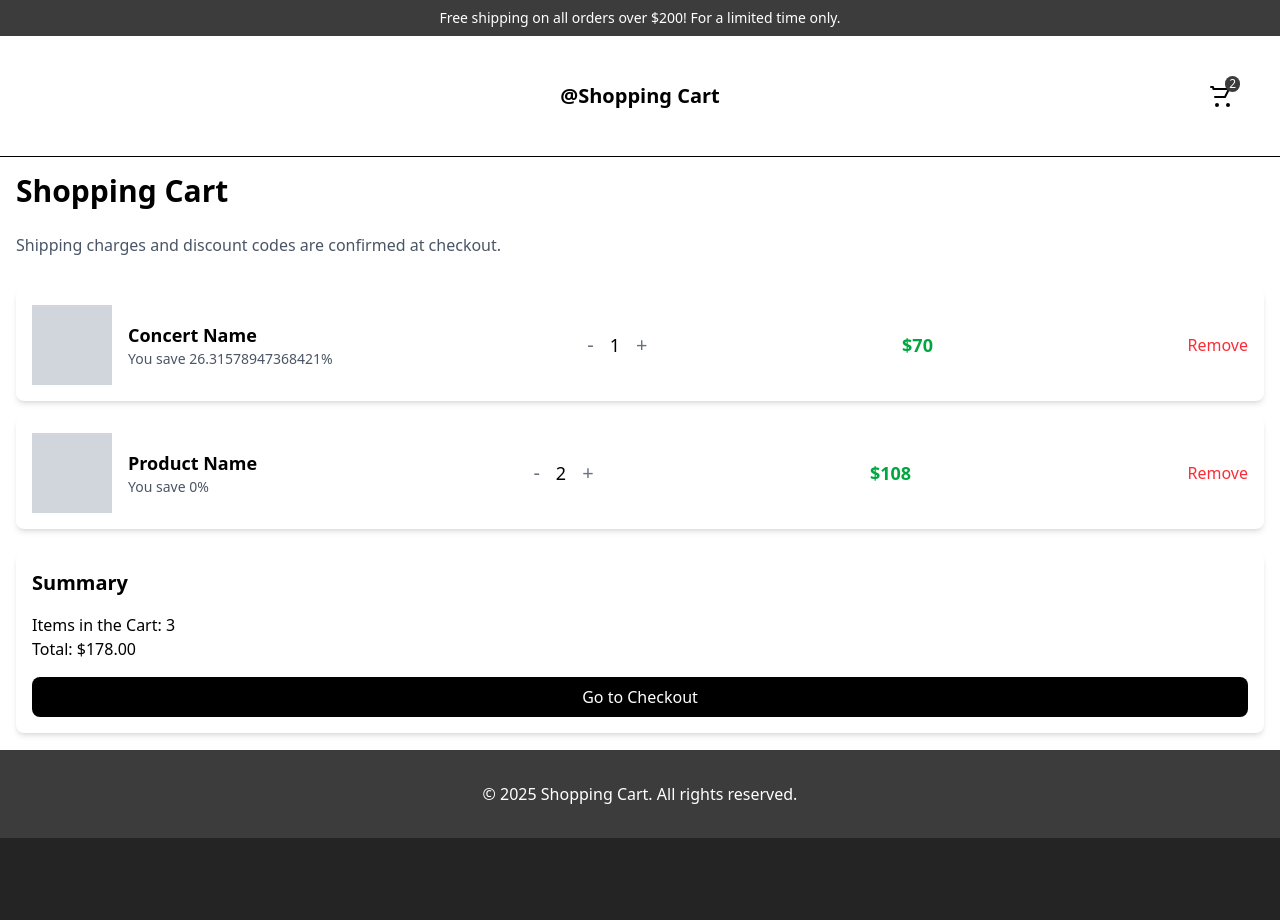
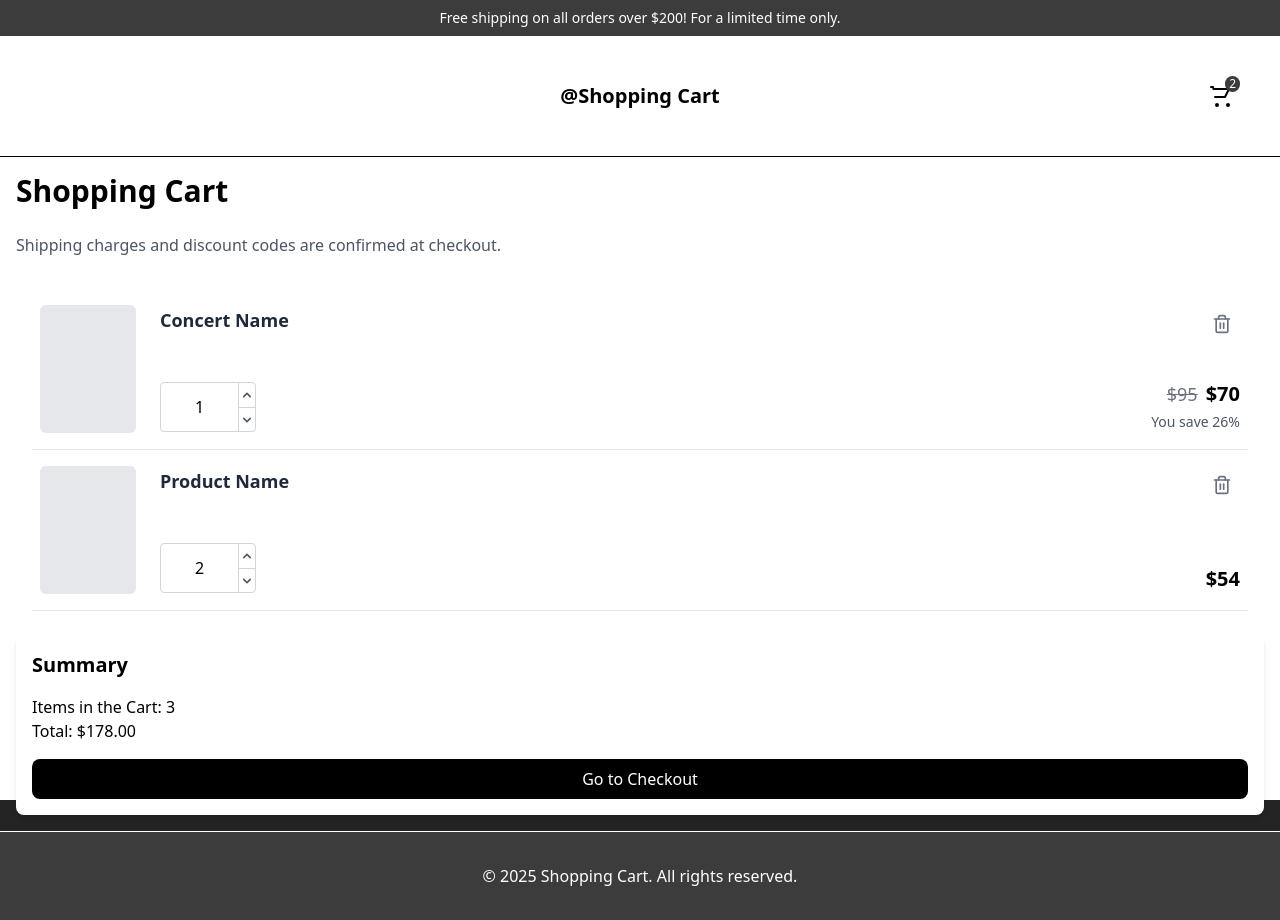
Before and after one commit to Sconde04/Shopping-Cart-Project, a React (Vite) app: page /cart in a window 1280 px wide. Before the commit the page ends 838 px from the top, so only its background shows below. Built offline with nearby package versions, Linux system fonts and the light colour scheme.

Commit message:
Upload shopping cart changes

```diff
--- a/src/components/CartItem.tsx
+++ b/src/components/CartItem.tsx
@@ -1,14 +1,17 @@
-// src/components/CartItem.tsx
 import React from 'react';
+import { FiTrash2 } from 'react-icons/fi';
+import { HiChevronUp, HiChevronDown } from 'react-icons/hi';
 
 type CartItemProps = {
   name: string;
-  price: number;
-  discountedPrice: number;
+  price?: number;
+  discountedPrice?: number;
   quantity: number;
   onIncrease: () => void;
   onDecrease: () => void;
   onRemove: () => void;
+  isFirst?: boolean;
+  isLast?: boolean;
 };
 
 const CartItem: React.FC<CartItemProps> = ({
@@ -19,24 +22,97 @@ const CartItem: React.FC<CartItemProps> = ({
   onIncrease,
   onDecrease,
   onRemove,
+  isFirst = false,
+  isLast = false,
 }) => {
+  const savedPercent = price && discountedPrice ? Math.round((1 - discountedPrice / price) * 100) : 0;
+  const hasDiscount = price && discountedPrice && discountedPrice < price;
+
+  // Aplicamos clases condicionales para los bordes redondeados
+  const containerClasses = `py-4 px-6 flex items-center bg-white ${
+    isFirst ? 'rounded-t-lg' : ''
+  } ${isLast ? 'rounded-b-lg' : ''}`;
+
   return (
-    <div className="flex items-center justify-between bg-white p-4 mb-4 rounded-lg shadow-md">
-      <div className="flex items-center space-x-4">
-        <div className="w-20 h-20 bg-gray-300"></div> {/* Placeholder image */}
-        <div>
-          <h3 className="text-lg font-semibold">{name}</h3>
-          <p className="text-sm text-gray-600">You save {((price - discountedPrice) / price) * 100}%</p>
+    <>
+      <div className={containerClasses}>
+        {/* 1. Imagen a la izquierda */}
+        <div className="flex-shrink-0 w-24 h-32 bg-gray-200 rounded-md" />
+
+        {/* 2. Contenido principal */}
+        <div className="flex-1 ml-6 flex">
+          {/* Columna izquierda con nombre y control de cantidad */}
+          <div className="flex-1">
+            {/* Título */}
+            <h3 className="text-lg font-semibold text-gray-800">{name}</h3>
+
+            {/* Control de cantidad */}
+            <div className="mt-12">
+              <div className="flex border border-gray-300 rounded w-24">
+                <input
+                  type="text"
+                  value={quantity}
+                  readOnly
+                  className="w-full text-center py-1"
+                />
+                <div className="flex flex-col border-l border-gray-300">
+                  <button
+                    onClick={onIncrease}
+                    className="flex items-center justify-center h-6 hover:bg-gray-100"
+                  >
+                    <HiChevronUp className="w-4 h-4 text-gray-600" />
+                  </button>
+                  <button
+                    onClick={onDecrease}
+                    className="flex items-center justify-center h-6 hover:bg-gray-100 border-t border-gray-300"
+                  >
+                    <HiChevronDown className="w-4 h-4 text-gray-600" />
+                  </button>
+                </div>
+              </div>
+            </div>
+          </div>
+
+          {/* Columna derecha con precio y botón eliminar */}
+          <div className="flex flex-col items-end justify-between">
+            {/* Botón eliminar */}
+            <button
+              onClick={onRemove}
+              className="p-2 hover:bg-gray-100 rounded-full"
+            >
+              <FiTrash2 className="w-5 h-5 text-gray-500" />
+            </button>
+
+            {/* Precio */}
+            <div className="text-right">
+              {hasDiscount && (
+                <div className="flex items-baseline justify-end space-x-2">
+                  <span className="text-lg text-gray-500 line-through">
+                    ${price.toFixed(0)}
+                  </span>
+                  <span className="text-xl font-bold text-black">
+                    ${discountedPrice.toFixed(0)}
+                  </span>
+                </div>
+              )}
+              {!hasDiscount && discountedPrice && (
+                <span className="text-xl font-bold text-black">
+                  ${discountedPrice.toFixed(0)}
+                </span>
+              )}
+              {hasDiscount && (
+                <p className="text-sm text-gray-600 mt-1">
+                  You save {savedPercent}%
+                </p>
+              )}
+            </div>
+          </div>
         </div>
       </div>
-      <div className="flex items-center space-x-4">
-        <button onClick={onDecrease} className="text-xl text-gray-500">-</button>
-        <span className="text-lg">{quantity}</span>
-        <button onClick={onIncrease} className="text-xl text-gray-500">+</button>
-      </div>
-      <div className="text-lg font-semibold text-green-600">${discountedPrice * quantity}</div>
-      <button onClick={onRemove} className="text-red-500">Remove</button>
-    </div>
+
+      {/* Separador, excepto para el último elemento */}
+      {!isLast && <div className="h-px bg-gray-200 mx-4" />}
+    </>
   );
 };
 
--- /dev/null
+++ b/src/components/OrderList.tsx
@@ -0,0 +1,44 @@
+// src/components/OrderList.tsx
+import React from 'react';
+import CartItem from './CartItem';
+
+type OrderListProps = {
+  items: Array<{
+    name: string;
+    price: number;
+    discountedPrice: number;
+    quantity: number;
+  }>;
+  onIncrease: (index: number) => void;
+  onDecrease: (index: number) => void;
+  onRemove: (index: number) => void;
+};
+
+const OrderList: React.FC<OrderListProps> = ({
+  items,
+  onIncrease,
+  onDecrease,
+  onRemove,
+}) => (
+  <div>
+    <h2 className="text-xl font-semibold mb-4">Your order</h2>
+    <div>
+      {items.map((item, i) => (
+        <CartItem
+          key={i}
+          name={item.name}
+          price={item.price}
+          discountedPrice={item.discountedPrice}
+          quantity={item.quantity}
+          onIncrease={() => onIncrease(i)}
+          onDecrease={() => onDecrease(i)}
+          onRemove={() => onRemove(i)}
+          isFirst={i === 0}
+          isLast={i === items.length - 1}
+        />
+      ))}
+    </div>
+  </div>
+);
+
+export default OrderList;
```
